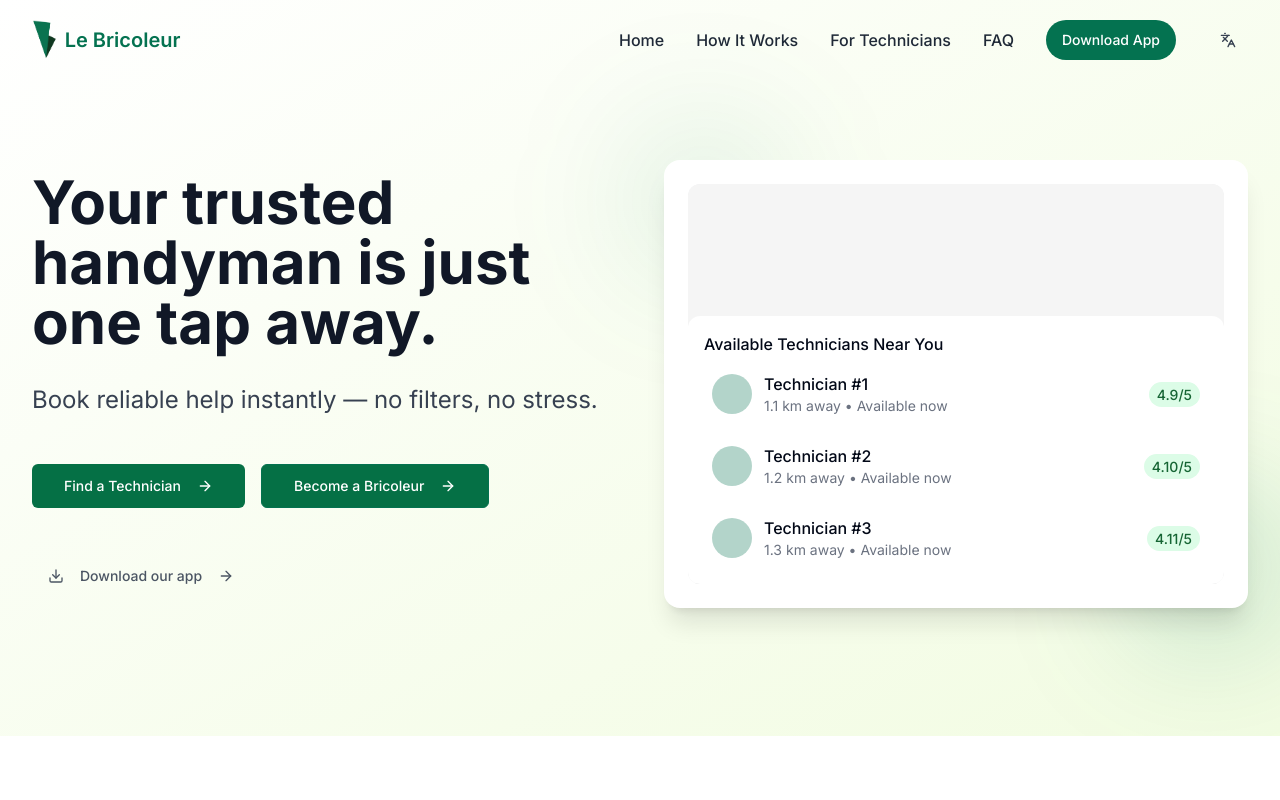
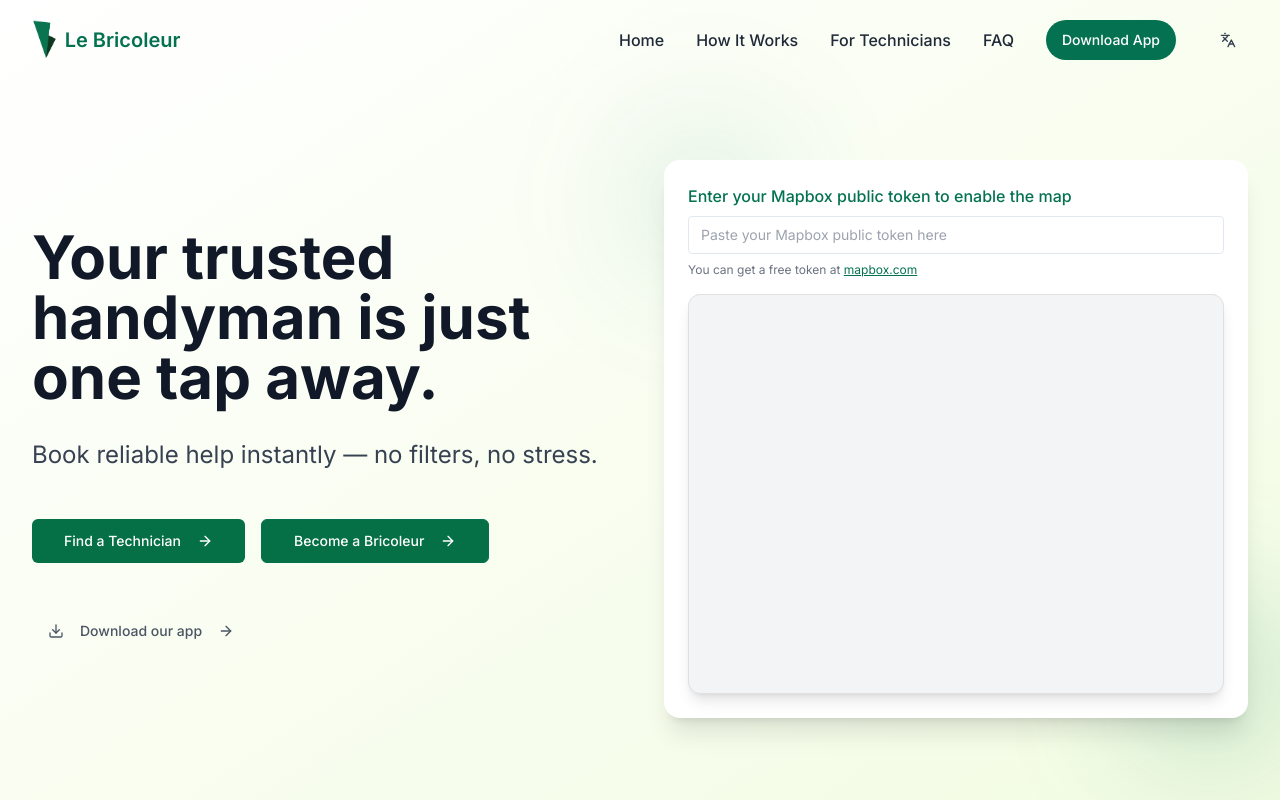
Before and after one commit to ledoux25/bricoleur-home-hub, a React (Vite) app: page / in a window 1280 px wide. Shown: the top 800 px of the page. Built offline with nearby package versions, Linux system fonts and the light colour scheme.

Commit message:
Add interactive map
Implement interactive map in Hero component.

```diff
--- a/package.json
+++ b/package.json
@@ -47,6 +47,7 @@
     "embla-carousel-react": "^8.3.0",
     "input-otp": "^1.2.4",
     "lucide-react": "^0.462.0",
+    "mapbox-gl": "^2.15.0",
     "next-themes": "^0.3.0",
     "react": "^18.3.1",
     "react-day-picker": "^8.10.1",
--- a/src/components/Hero.tsx
+++ b/src/components/Hero.tsx
@@ -1,6 +1,7 @@
 import { ArrowRight, Download } from "lucide-react";
 import { Button } from "@/components/ui/button";
 import { useLanguage } from "@/contexts/LanguageContext";
+import Map from "./Map";
 
 const Hero = () => {
   const { t } = useLanguage();
@@ -50,41 +51,10 @@ const Hero = () => {
           <div className="relative animate-fade-in-right">
             <div className="absolute -top-10 -left-10 w-40 h-40 bg-bricoleur-primary/10 rounded-full filter blur-3xl"></div>
             <div className="absolute -bottom-10 -right-10 w-40 h-40 bg-bricoleur-primary/20 rounded-full filter blur-3xl"></div>
-
             <div className="relative z-10 bg-white p-6 rounded-2xl shadow-xl">
-              <div className="w-full h-[400px] rounded-xl bg-gray-100 flex items-center justify-center overflow-hidden">
-                <div className="relative w-full h-full">
-                  <div className="absolute inset-0 bg-bricoleur-gray flex items-center justify-center">
-                    <div className="text-center p-6">
-                      <div className="w-20 h-20 mx-auto mb-4 rounded-full bg-bricoleur-primary/20 flex items-center justify-center">
-                        <div className="w-12 h-12 rounded-full bg-bricoleur-primary flex items-center justify-center text-white font-bold">
-                          Map
-                        </div>
-                      </div>
-                      <p className="text-gray-500">Interactive map showing nearby technicians</p>
-                    </div>
-                  </div>
-
-                  <div className="absolute bottom-0 left-0 right-0 bg-white p-4 rounded-t-xl shadow-lg">
-                    <h3 className="font-medium mb-2">Available Technicians Near You</h3>
-                    <div className="space-y-3">
-                      {[1, 2, 3].map((item) => (
-                        <div key={item} className="flex items-center gap-3 p-2 rounded-lg hover:bg-gray-50">
-                          <div className="w-10 h-10 rounded-full bg-bricoleur-primary/30"></div>
-                          <div>
-                            <p className="font-medium">Technician #{item}</p>
-                            <p className="text-sm text-gray-500">1.{item} km away • Available now</p>
-                          </div>
-                          <div className="ml-auto">
-                            <span className="text-sm font-medium bg-green-100 text-green-800 py-1 px-2 rounded-full">
-                              4.{8 + item}/5
-                            </span>
-                          </div>
-                        </div>
-                      ))}
-                    </div>
-                  </div>
-                </div>
+              <Map />
+              <div className="absolute inset-x-0 -bottom-8 flex justify-center pointer-events-none">
+                {/* Subtle map shadow or decoration could go here */}
               </div>
             </div>
           </div>
--- /dev/null
+++ b/src/components/Map.tsx
@@ -0,0 +1,152 @@
+
+import React, { useEffect, useRef, useState } from "react";
+// @ts-ignore
+import mapboxgl from "mapbox-gl";
+import "mapbox-gl/dist/mapbox-gl.css";
+
+const DEFAULT_LONGITUDE = 30;
+const DEFAULT_LATITUDE = 15;
+
+const Map: React.FC = () => {
+  const mapContainer = useRef<HTMLDivElement>(null);
+  const mapRef = useRef<mapboxgl.Map | null>(null);
+  const [mapboxToken, setMapboxToken] = useState("");
+  const [tokenError, setTokenError] = useState(false);
+
+  // Save token to localStorage and retrieve on mount for reload convenience
+  useEffect(() => {
+    const stored = localStorage.getItem("mapbox-token");
+    if (stored) setMapboxToken(stored);
+  }, []);
+  useEffect(() => {
+    if (mapboxToken) localStorage.setItem("mapbox-token", mapboxToken);
+  }, [mapboxToken]);
+
+  useEffect(() => {
+    if (!mapContainer.current || !mapboxToken) return;
+
+    mapboxgl.accessToken = mapboxToken;
+
+    try {
+      mapRef.current = new mapboxgl.Map({
+        container: mapContainer.current,
+        style: "mapbox://styles/mapbox/light-v11",
+        projection: "globe",
+        zoom: 1.5,
+        center: [DEFAULT_LONGITUDE, DEFAULT_LATITUDE],
+        pitch: 45,
+      });
+
+      mapRef.current.addControl(
+        new mapboxgl.NavigationControl({ visualizePitch: true }),
+        "top-right"
+      );
+      mapRef.current.scrollZoom.disable();
+
+      mapRef.current.on("style.load", () => {
+        mapRef.current?.setFog &&
+          mapRef.current.setFog({
+            color: "rgb(255, 255, 255)",
+            "high-color": "rgb(200, 200, 225)",
+            "horizon-blend": 0.2,
+          });
+      });
+
+      // Demo technicians
+      [
+        { lng: 6, lat: 50, label: "Technician #1" },
+        { lng: 12, lat: 42, label: "Technician #2" },
+        { lng: 0, lat: 36, label: "Technician #3" },
+      ].forEach((tech, idx) => {
+        const el = document.createElement("div");
+        el.className =
+          "w-5 h-5 bg-bricoleur-primary rounded-full border-2 border-white ring ring-bricoleur-primary/50 cursor-pointer";
+        el.title = tech.label;
+        new mapboxgl.Marker(el)
+          .setLngLat([tech.lng, tech.lat])
+          .addTo(mapRef.current!);
+      });
+
+      // Spinning globe
+      const secondsPerRevolution = 240;
+      const maxSpinZoom = 5;
+      const slowSpinZoom = 3;
+      let userInteracting = false;
+      let spinEnabled = true;
+
+      function spinGlobe() {
+        if (!mapRef.current) return;
+        const zoom = mapRef.current.getZoom();
+        if (spinEnabled && !userInteracting && zoom < maxSpinZoom) {
+          let distancePerSecond = 360 / secondsPerRevolution;
+          if (zoom > slowSpinZoom) {
+            const zoomDif = (maxSpinZoom - zoom) / (maxSpinZoom - slowSpinZoom);
+            distancePerSecond *= zoomDif;
+          }
+          const center = mapRef.current.getCenter();
+          center.lng -= distancePerSecond;
+          mapRef.current.easeTo({ center, duration: 1000, easing: (n) => n });
+        }
+      }
+
+      mapRef.current.on("mousedown", () => (userInteracting = true));
+      mapRef.current.on("dragstart", () => (userInteracting = true));
+      mapRef.current.on("mouseup", () => {
+        userInteracting = false;
+        spinGlobe();
+      });
+      mapRef.current.on("touchend", () => {
+        userInteracting = false;
+        spinGlobe();
+      });
+      mapRef.current.on("moveend", () => spinGlobe());
+      spinGlobe();
+      setTokenError(false);
+    } catch (e) {
+      setTokenError(true);
+    }
+
+    return () => {
+      mapRef.current?.remove();
+    };
+    // eslint-disable-next-line
+  }, [mapboxToken, mapContainer.current]);
+
+  return (
+    <div>
+      {!mapboxToken && (
+        <div className="mb-4">
+          <div className="font-medium text-bricoleur-primary mb-2">
+            Enter your Mapbox public token to enable the map
+          </div>
+          <input
+            type="text"
+            placeholder="Paste your Mapbox public token here"
+            className="w-full px-3 py-2 border rounded mb-2 text-sm"
+            value={mapboxToken}
+            onChange={(e) => setMapboxToken(e.target.value.trim())}
+          />
+          <div className="text-xs text-gray-500">
+            You can get a free token at <a href="https://mapbox.com/" target="_blank" rel="noopener noreferrer" className="underline text-bricoleur-primary">mapbox.com</a>
+          </div>
+        </div>
+      )}
+      {tokenError && (
+        <div className="text-red-600 text-xs mb-2">
+          Invalid token or map load failure. Please check your Mapbox token.
+        </div>
+      )}
+      <div
+        ref={mapContainer}
+        className="w-full h-[400px] rounded-xl bg-gray-100 shadow-lg overflow-hidden"
+        style={{
+          minHeight: 320,
+          minWidth: 250,
+          border: "1px solid #e0e0e0",
+        }}
+      ></div>
+    </div>
+  );
+};
+
+export default Map;
```
Also changed, not shown: 1 other file (tests, documents, lock files or other folders).
